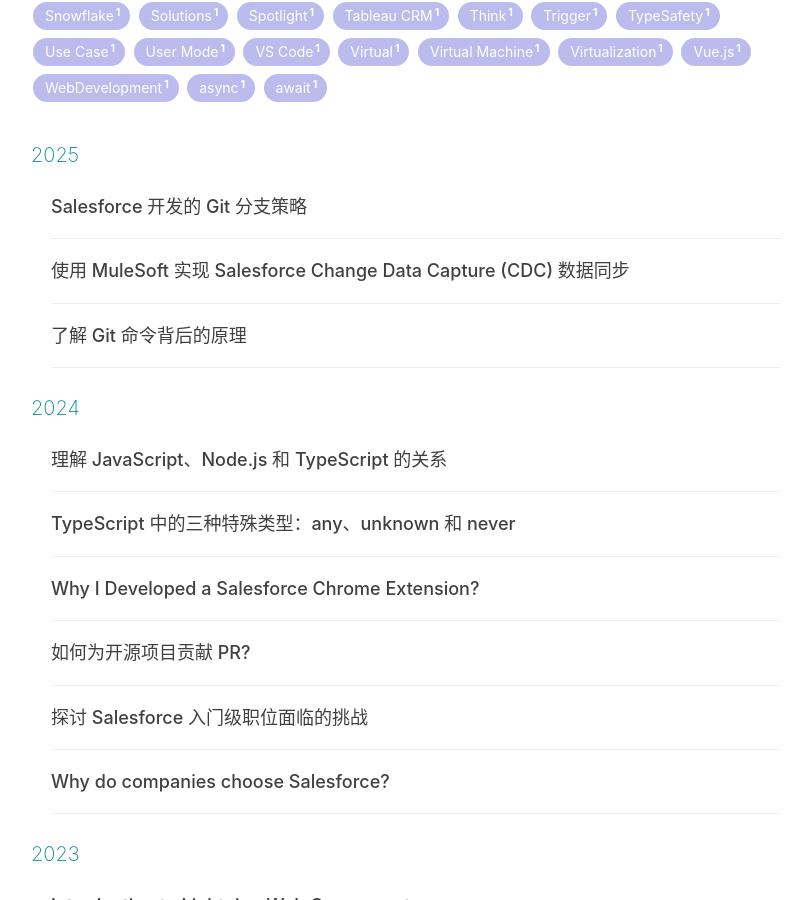
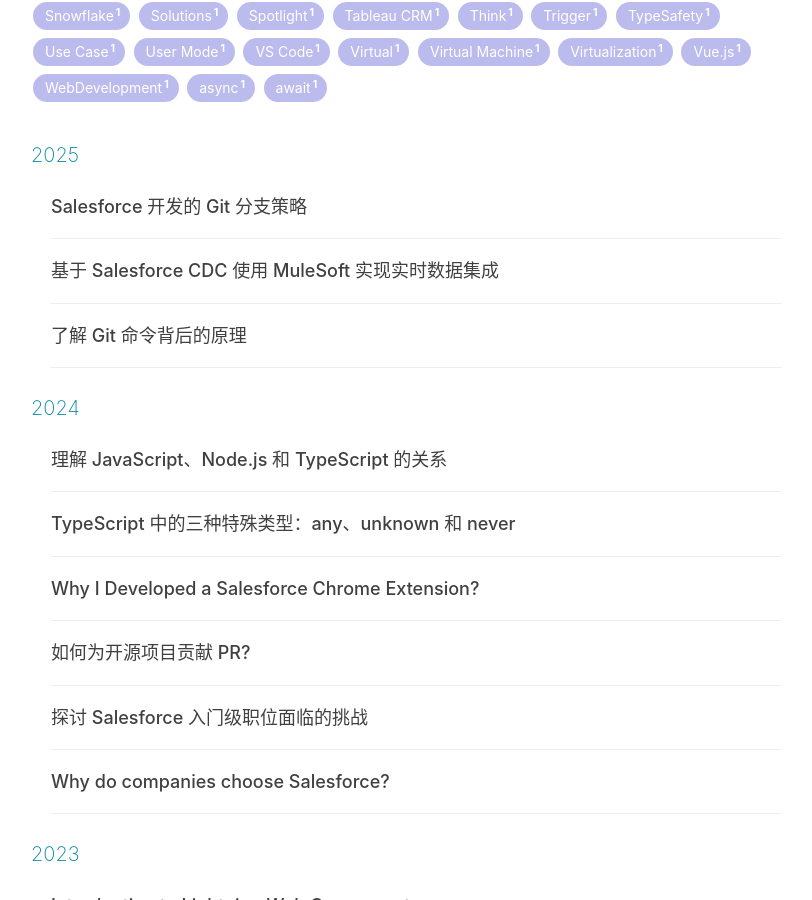
Before and after one commit to dyncan/dyncan.github.io, a Jekyll site: the page built from archive.html, in a window 1280 px wide and 900 px high, scrolled down 662 px. Shown: the whole window, without its empty margins (234-1046 px from the left). Built offline with Jekyll 4.4.1, drawn with Linux system fonts in a browser that asks for light colours; nearby versions of some CDN libraries; comment, search, counter and statistics services are not loaded; some of the changed lines change nothing that is shown.

Commit message:
chore: update post

```diff
--- a/_posts/2025-01-17-sync-sf-data-to-postgres-using mulesoft-anypoint-studio.markdown
+++ b/_posts/2025-01-17-sync-sf-data-to-postgres-using mulesoft-anypoint-studio.markdown
@@ -1,6 +1,6 @@
 ---
 layout: post
-title: "使用 MuleSoft 实现 Salesforce Change Data Capture (CDC) 数据同步"
+title: "基于 Salesforce CDC 使用 MuleSoft 实现实时数据集成"
 subtitle: ""
 date: 2025-01-17 12:00:00
 author: "Peter Dong"
@@ -53,11 +53,11 @@
 
 ![img](/img/in-post/post-mule-new-project.png)
 
-创建一个 global.xml 文件来存储你的 connector 配置。右键点击 src/main/resources 文件夹。选择 `New` > `File`.
+创建一个 `global.xml` 文件来存储你的 connector 配置。右键点击 src/main/resources 文件夹。选择 `New` > `File`.
 
 ![img](/img/in-post/post-bg-cdc-create-global-yaml.png)
 
-文件名为 `global.xml` 然后 点击 `Finish`.
+文件名为 `global.yaml` 然后 点击 `Finish`.
 
 ![img](/img/in-post/post-bg-cdc-global-yaml.png)
 
```
